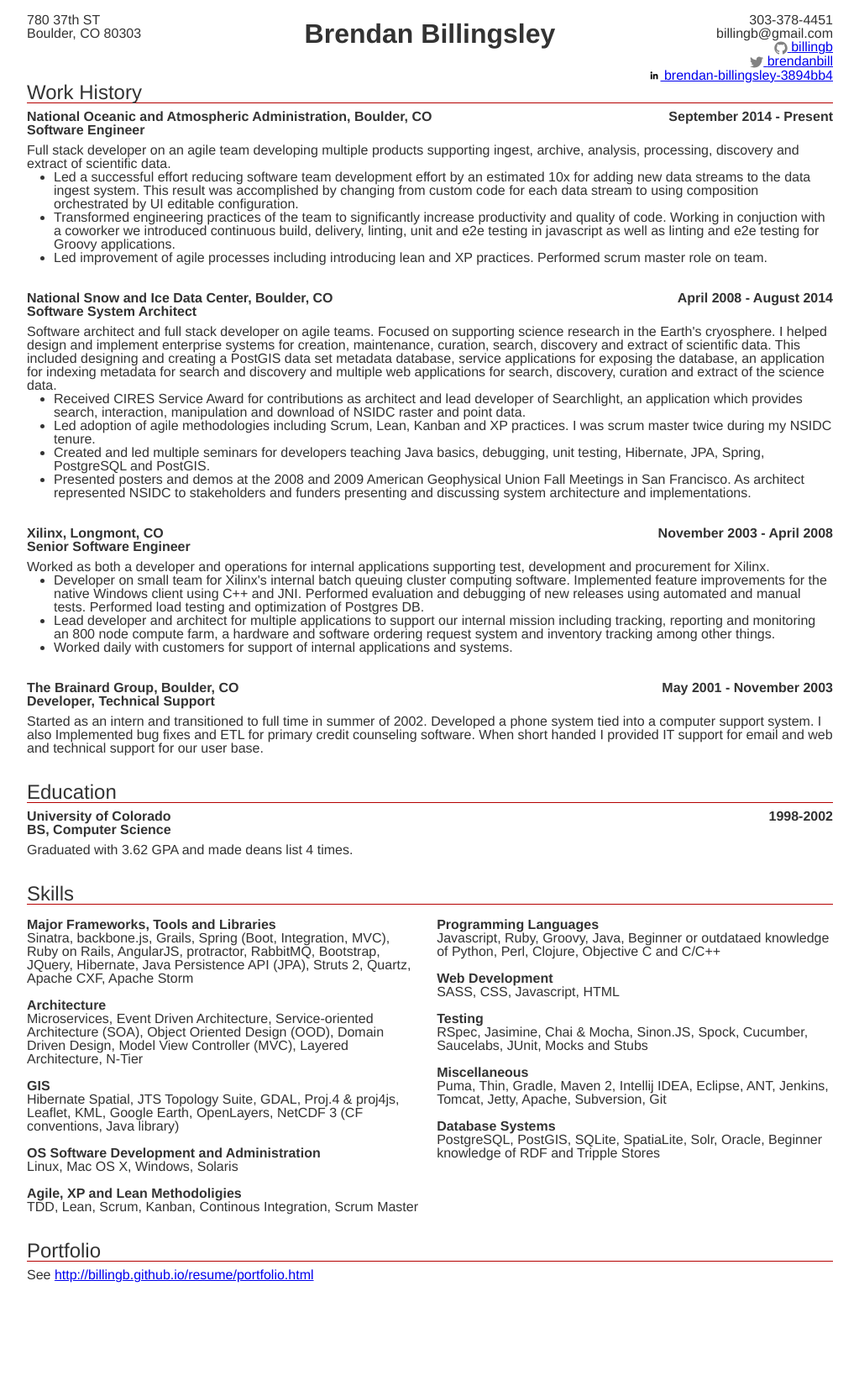
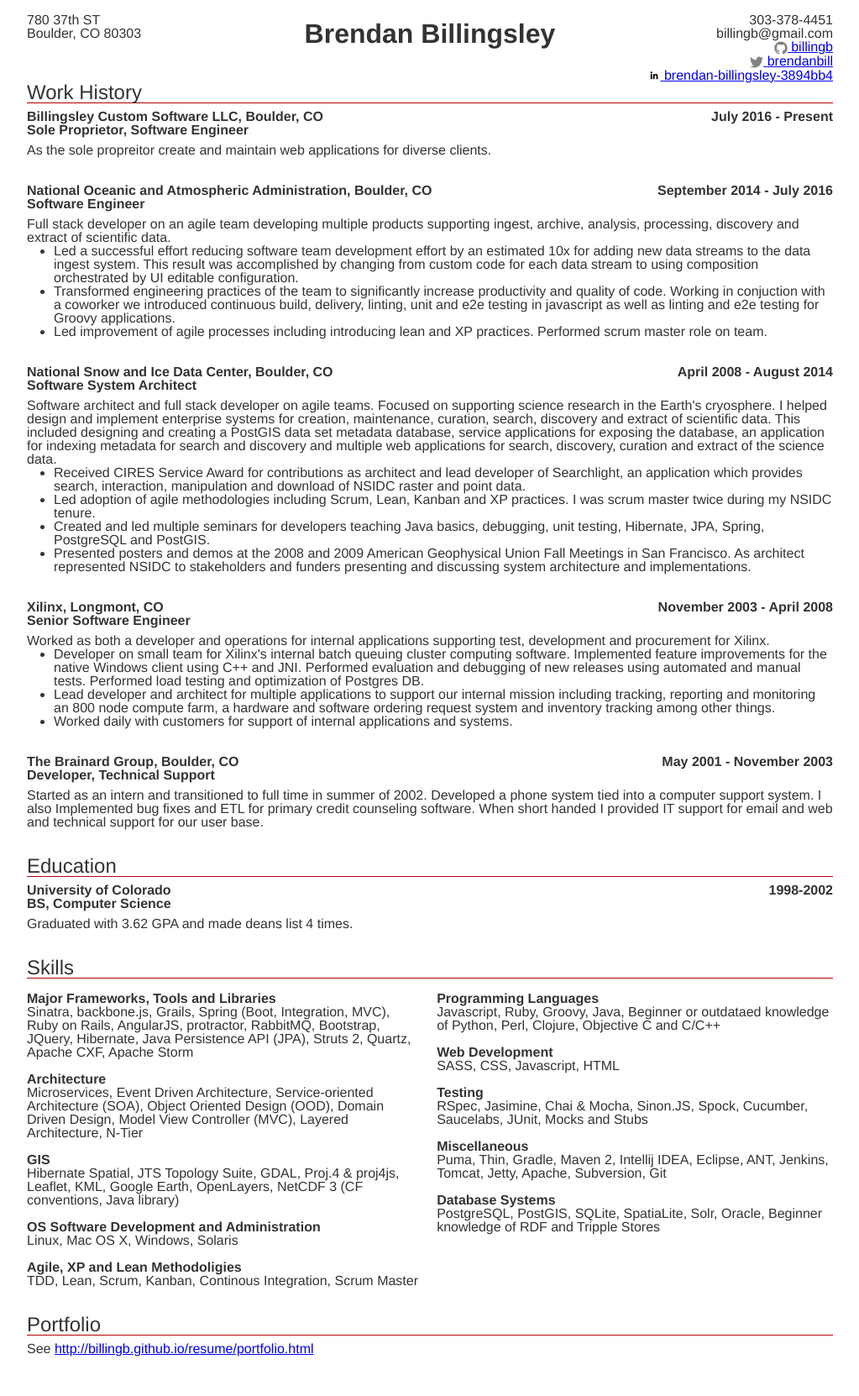
Before and after one commit to billingb/billingb.github.io, a Jekyll site: the page built from resume/index.html, in a window 1280 px wide. Shown: the whole page at 84% size, without its empty margins (104-1127 px from the left). Built offline with Jekyll 4.4.1, drawn with Linux system fonts in a browser that asks for light colours; before the commit the page ends 1574 px from its top, so only the background shows below that.

Commit message:
Adding billingsley custom software llc

```diff
--- a/_data/resume/jobs.yaml
+++ b/_data/resume/jobs.yaml
@@ -1,7 +1,15 @@
+- company: Billingsley Custom Software LLC
+  location: Boulder, CO
+  position: Sole Proprietor, Software Engineer
+  date: July 2016 - Present
+  summary: As the sole propreitor create and maintain web applications for diverse clients.
+  highlights:
+  tech: Ruby, Sinatra, RSpec, React, Redux, Sass, Bootstrap
+
 - company: National Oceanic and Atmospheric Administration
   location: Boulder, CO
   position: Software Engineer
-  date: September 2014 - Present
+  date: September 2014 - July 2016
   summary: Full stack developer on an agile team developing multiple products supporting ingest, archive, analysis, processing,
            discovery and extract of scientific data.
   highlights:
```
